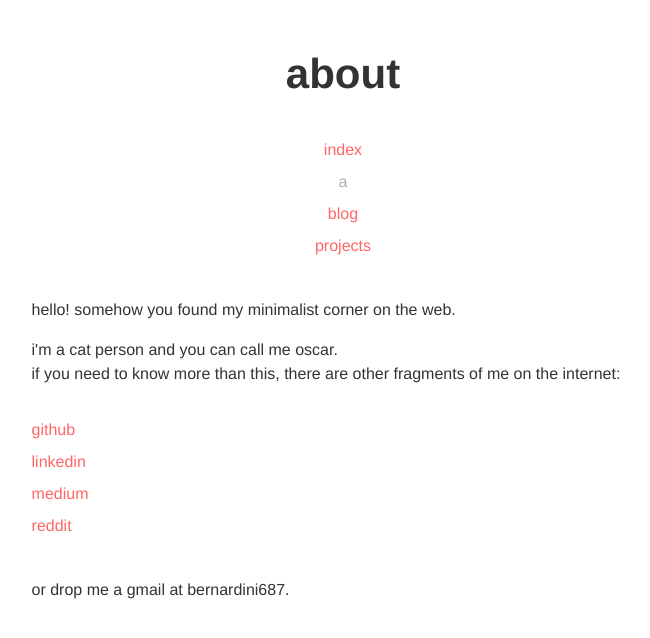
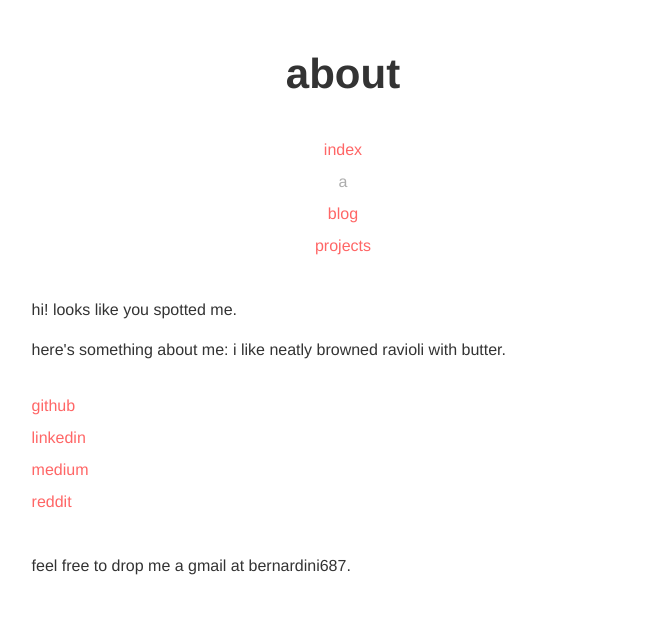
Before and after one commit to bernardini687/website, a Jekyll site: the page built from about.html, in a window 1280 px wide. Shown: the top 638 px of the page, without its empty margins (297-947 px from the left). Built offline with Jekyll 4.4.1, drawn with Linux system fonts in a browser that asks for light colours.

Commit message:
tweak the about page

```diff
--- a/_data/projects.yml
+++ b/_data/projects.yml
@@ -8,10 +8,10 @@
   link: https://soundcloud.com/essm_music
   blurb: old me doing music
 - name: bandcamp
-  link: https://essmmusic.bandcamp.com/
+  link: https://essmmusic.bandcamp.com
   blurb: old me trying to sell music
 - name: bitwise fun
-  link:
+  link: https://github.com/bernardini687/bitwise_fun
   blurb: TBA
 # - name: ujo music
 #   link:
--- a/about.html
+++ b/about.html
@@ -1,10 +1,11 @@
 ---
 title: about
 ---
-<p>hello! somehow you found my minimalist corner on the web.<p>
+<p>hi! looks like you spotted me.<p>
 
-<p>i'm a cat person and you can call me oscar.<br>if you need to know more than this, there are other fragments of me on the internet:</p>
+<!-- <p>i'm a cat person and you can call me oscar.</p> -->
+<p>here's something about me: i like neatly browned ravioli with butter.</p>
 
 {% include contacts.html %}
 
-<p>or drop me a gmail at bernardini687.<p>
+<p>feel free to drop me a gmail at bernardini687.<p>
```
Also changed, not shown: 2 other files.
